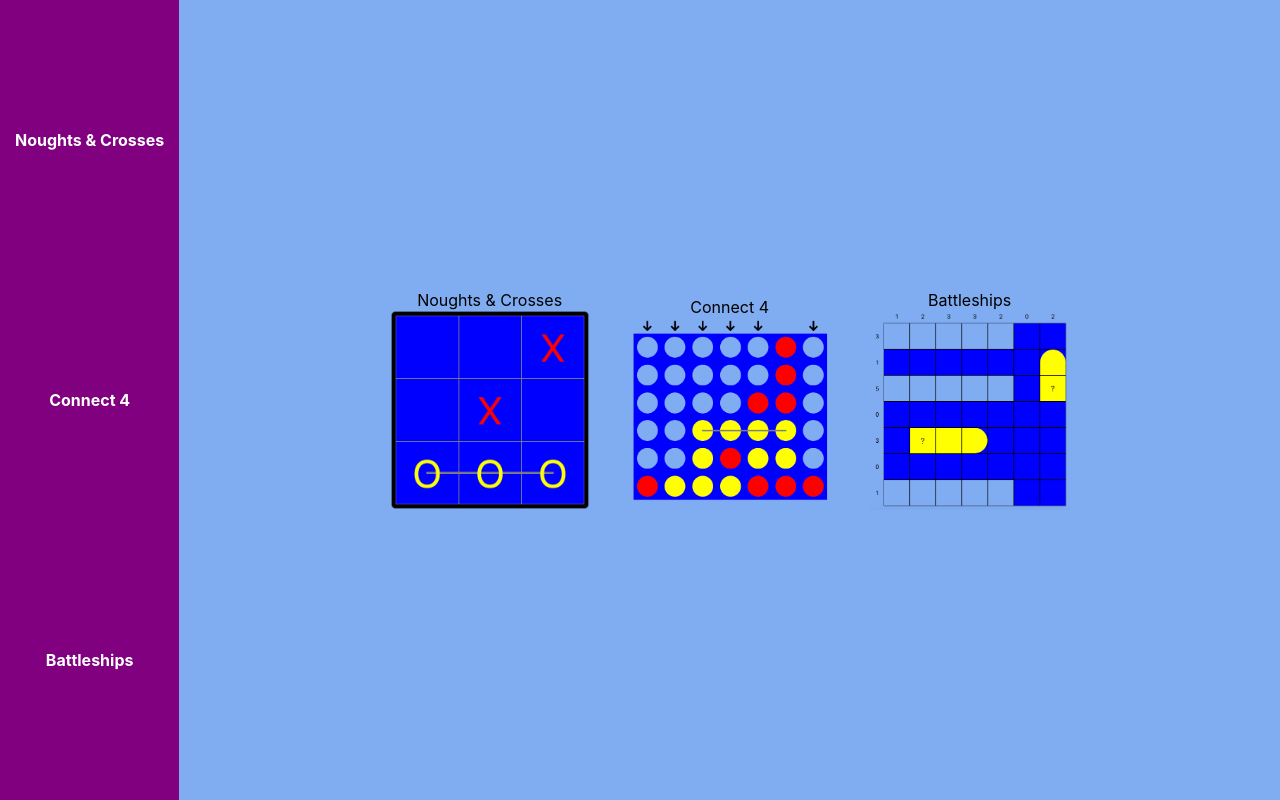
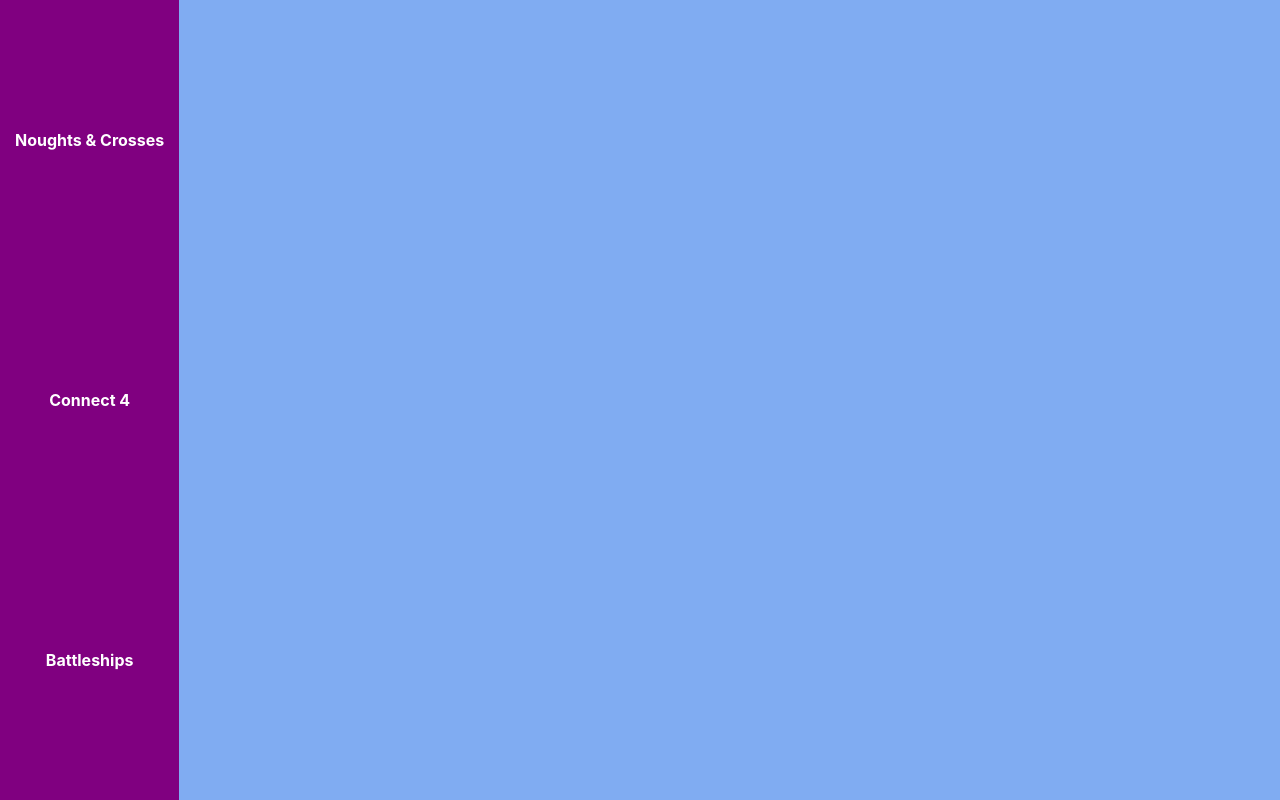
Before and after one commit to KateHoward10/noughts-and-crosses, a React (Create React App) app: page / in a window 1280 px wide. Built offline with nearby package versions, Linux system fonts and the light colour scheme.

Commit message:
Change route again...

```diff
--- a/src/App.js
+++ b/src/App.js
@@ -12,7 +12,7 @@ function App() {
     <div className="App">
       <Nav />
       <Switch>
-        <Route exact path="/" component={Menu} />
+        <Route exact path="/games-with-lines" component={Menu} />
         <Route exact path="/noughts&crosses" component={Grid} />
         <Route exact path="/connect4" component={Board} />
         <Route exact path="/battleships" component={Sea} />
```
